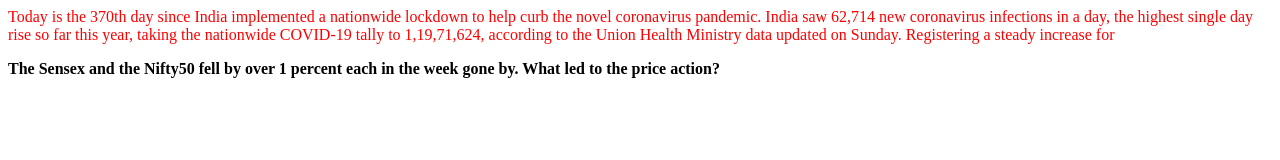
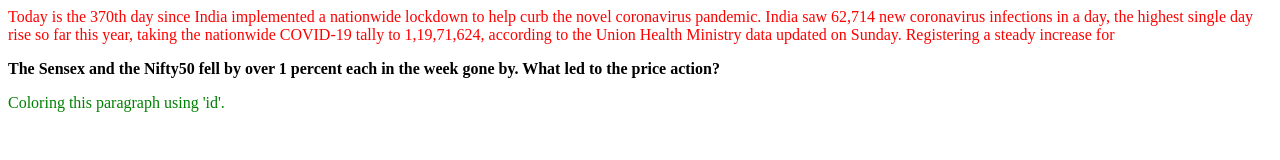
Before and after one commit to satzumi/learn_html_css, a plain HTML site: page 014_css-selector-class/index.html in a window 1280 px wide. Drawn offline with Linux system fonts and the light colour scheme.

Commit message:
included id

```diff
--- a/014_css-selector-class/index.html
+++ b/014_css-selector-class/index.html
@@ -7,6 +7,9 @@
     .emphasize {
       color:red
     }
+    #sensex {
+      color:green
+    }
   </style>
   <body>
   <p class="emphasize">
@@ -15,5 +18,8 @@
   <p class="question">
   The Sensex and the Nifty50 fell by over 1 percent each in the week gone by. What led to the price action?
   </p>
+  <p id="sensex">
+     Coloring this paragraph using 'id'.
+  </p>
   </body>
 </html>
```
